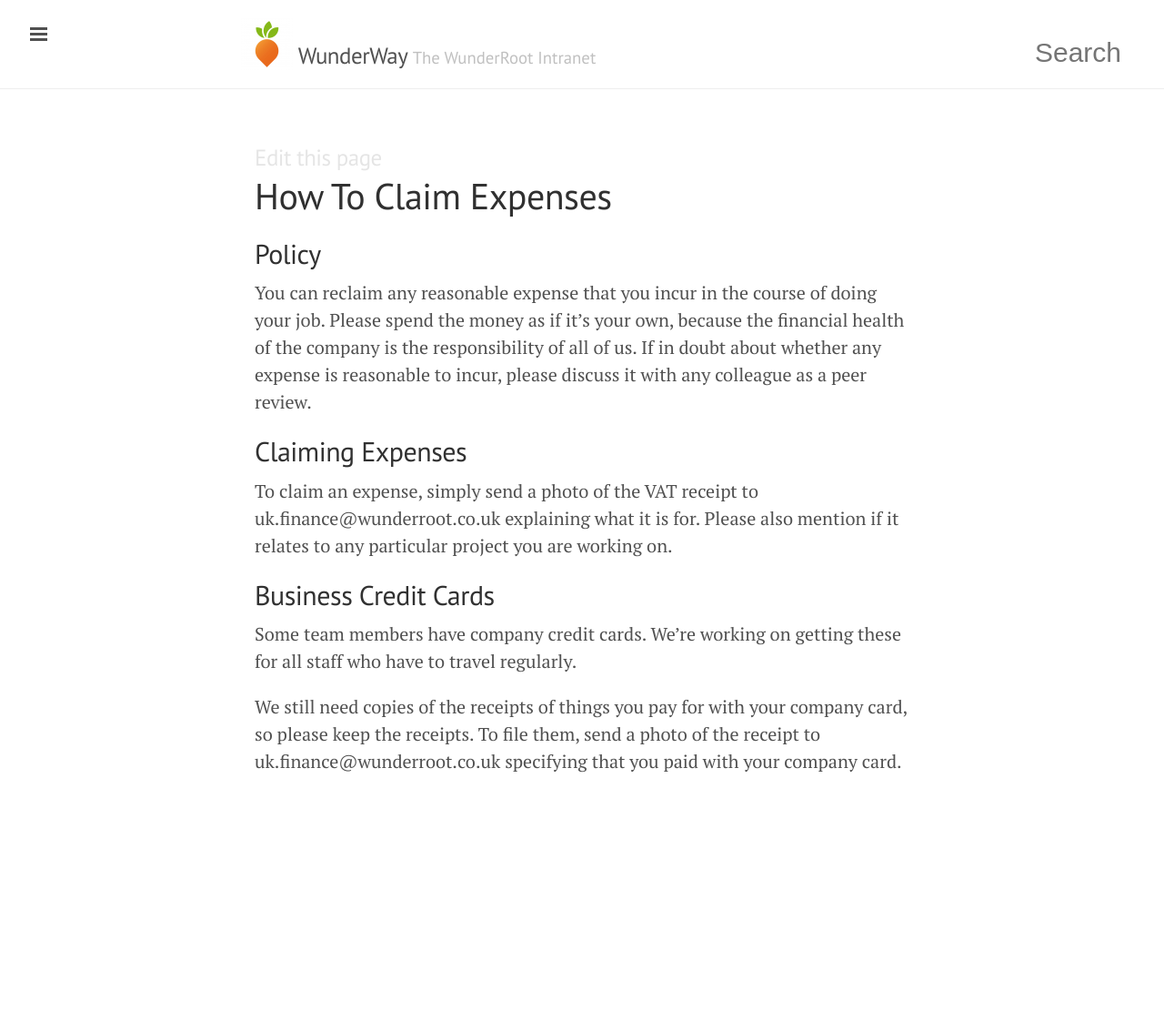
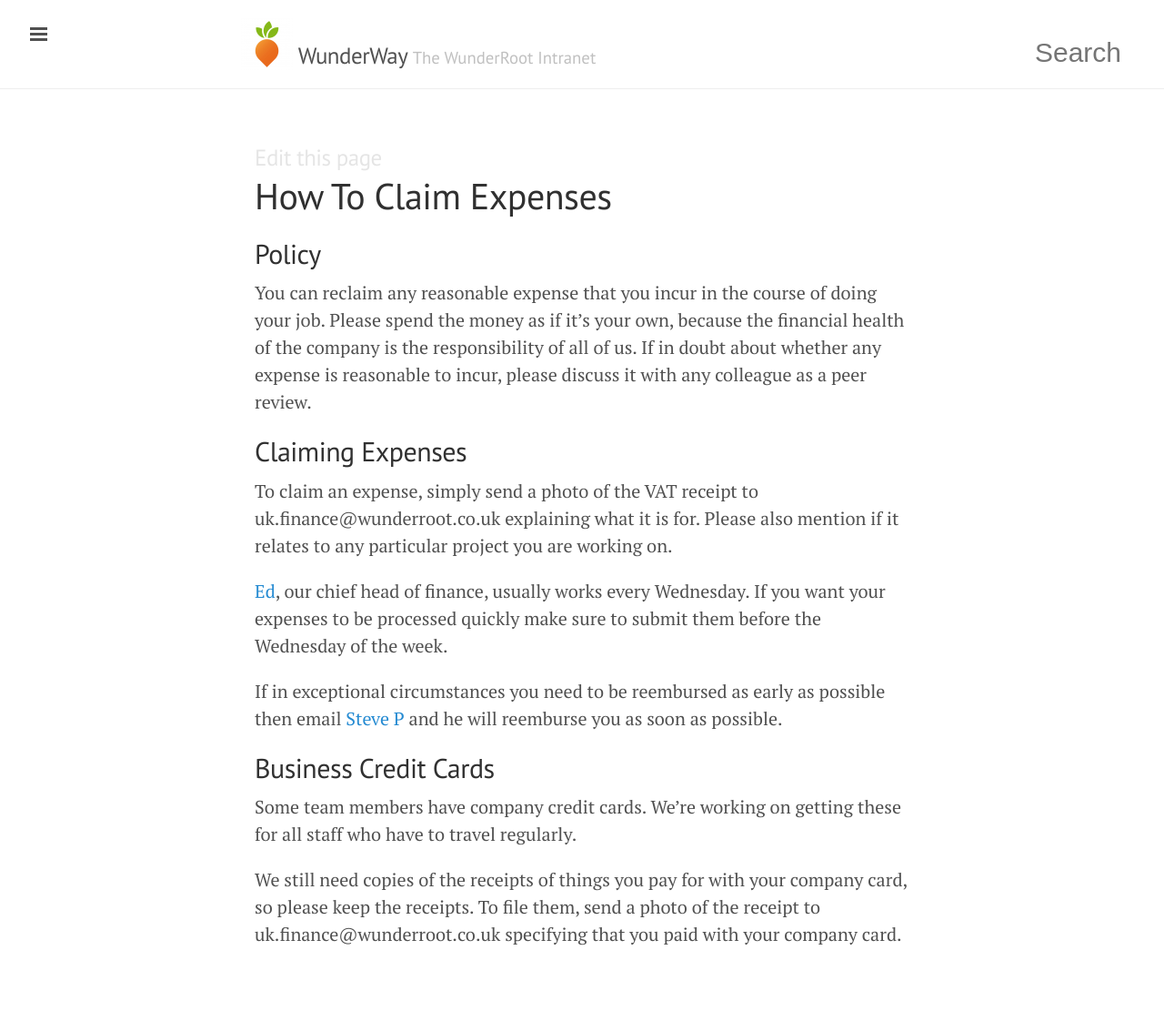
Before and after one commit to tormi/WunderWay, a Jekyll site: the page built from how/how-claim-expenses.md, in a window 1280 px wide. Shown: the whole page at 91% size. Built offline with Jekyll 4.4.1, drawn with Linux system fonts in a browser that asks for light colours; nearby versions of some CDN libraries; Markdown is read by kramdown in place of the engine named in the settings; before the commit the page ends 932 px from its top, so only the background shows below that.

Commit message:
Added details about Ed working on Wednesday
Not perfectly worded but enough to capture our Hipchat conversation

```diff
--- a/how/how-claim-expenses.md
+++ b/how/how-claim-expenses.md
@@ -14,6 +14,10 @@ If in doubt about whether any expense is reasonable to incur, please discuss it
 ## Claiming Expenses
 To claim an expense, simply send a photo of the VAT receipt to uk.finance@wunderroot.co.uk explaining what it is for. Please also mention if it relates to any particular project you are working on.
 
+[Ed](/who), our chief head of finance, usually works every Wednesday. If you want your expenses to be processed quickly make sure to submit them before the Wednesday of the week.
+
+If in exceptional circumstances you need to be reembursed as early as possible then email [Steve P](/who) and he will reemburse you as soon as possible.
+
 ## Business Credit Cards
 Some team members have company credit cards. We're working on getting these for all staff who have to travel regularly.
 
```
